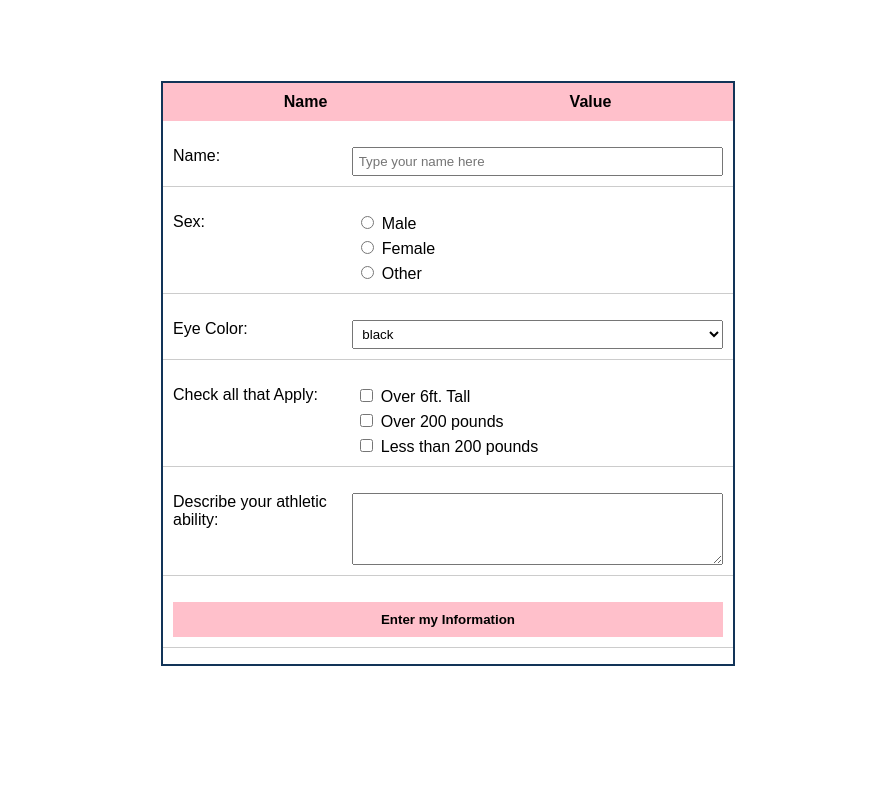
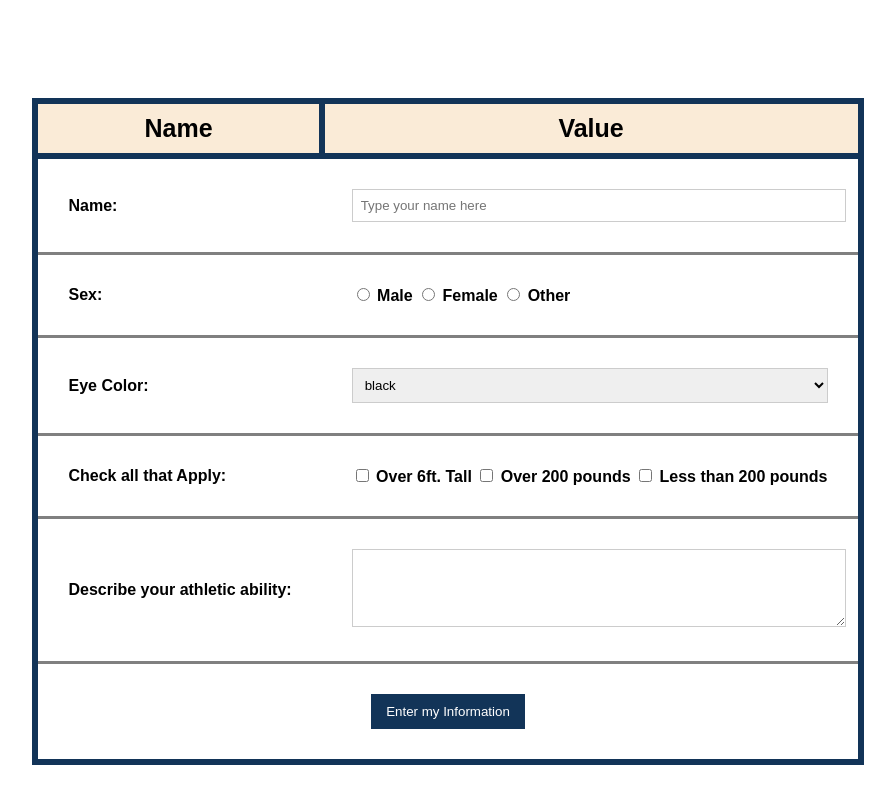
Before and after one commit to senielleb/tableandform, a plain HTML site: page index.html in a window 1280 px wide. Shown: the part 750-1554 px from the top of the page, without its empty margins (192-1087 px from the left). Before the commit the page ends 1516 px from the top, so only its background shows below. Drawn offline with Linux system fonts and the light colour scheme.

Commit message:
Update index.html

```diff
--- a/index.html
+++ b/index.html
@@ -51,72 +51,39 @@
                 background-color: aliceblue;
             }
 
-            form {
-                width: 570px;
-                border: 2px solid #123458;
-                background-color: white;
+            .form-table {
+                border: 4px solid #456789;
+                border-collapse: collapse;
+                margin-top: 20px;
+                border: none;
             }
 
-            .form-header  {
-                display: flex;
-                background-color: pink;
+
+            .one-row td {
+                background-color: #ffffff;
+                padding: 20px;
+                border: none;
+                padding: 30px;
+            }
+
+            label {
                 font-weight: bold;
             }
 
-            .form-header div {
-                flex: 0.5;
-                text-align: center;
-                padding: 10px;
-            }
-
-            .one-row {
-                display: flex;
-                padding: 10px;
-                border-bottom: 1px solid #ccc;
-                align-items: flex-start;
-            }
-
-            .one-row label {
-                flex: 1;
-            }
-
-            .one-row input[type="text"],
-            .one-row select,
-            .one-row textarea {
-                flex: 2;
-                padding: 5px;
-            }
-
-            .one-row .radio-group,
-            .one-row .checkbox-group {
-                flex: 2;
-                display: flex;
-                flex-direction: column;
-                gap: 5px;
+            input[type="text"],
+            select,
+            textarea {
+                width: 100%;
+                padding: 8px;
+                border: 1px solid #ccc;
             }
 
             .submit-btn {
-                width: 100%;
-                padding: 10px;
-                background-color: pink;
-                color: black;
-                font-weight: bold;
+                background-color: #123458;
+                color: white;
+                padding: 10px 15px;
                 border: none;
                 cursor: pointer;
-            }
-
-            .submit-btn:hover {
-                background-color: #b2daeb;
-            }
-
-            .text-left {
-                text-align: left;
-            }
-            .text-center {
-                text-align: center;
-            }
-            .text-right {
-                text-align: right;
             }
 
         </style>
@@ -124,7 +91,7 @@
 
     <body>
         <div class="whole-page">
-            <table>
+            <table class="form-table">
                 <tr>
                     <th colspan="4"> Invoice Tabular Data</th>
                 </tr>
@@ -195,56 +162,62 @@
             </table>
         </div>
         <div class="whole-page">
+            <table>
                 <form>
 
-                <div class="form-header">
-                    <div>Name</div>
-                    <div>Value</div>
-                </div>
+                    <tr class="form-header">
+                        <th>Name</th>
+                        <th>Value</th>
+                    </tr>
 
-                <p class="one-row">
-                  <label for="name">Name:</label>
-                  <input type="text" id="name" placeholder="Type your name here">
-                </p>
+                    <tr class="one-row">
+                    <td><label for="name">Name:</label></td>
+                    <td><input type="text" id="name" placeholder="Type your name here"></td>
+                    </tr>
 
-                <p class="one-row">
-                  <label>Sex:</label>
+                    <tr class="one-row">
+                    <td><label>Sex:</label></td>
+                    <td>
                     <span class="radio-group">
                         <label><input type="radio" name="sex" id="male"> Male</label>
                         <label><input type="radio" name="sex" id="female"> Female</label>
                         <label><input type="radio" name="sex" id="other"> Other</label>
                     </span>
-                </p>
+                    </td>
+                    </tr>
 
-                <p class="one-row">
-                  <label for="eye">Eye Color:</label>
+                    <tr class="one-row">
+                    <td><label for="eye">Eye Color:</label></td>
+                    <td>
                     <select id="eye">
                         <option value="black">black</option>
                         <option value="blue">blue</option>
                         <option value="green">green</option>
                     </select>
-                </p>
+                    </td>
+                    </tr>
 
-                <p class="one-row">
-                  <label>Check all that Apply:</label>
+                    <tr class="one-row">
+                    <td><label>Check all that Apply:</label></td>
+                    <td>
                     <span class="checkbox-group">
                         <label><input type="checkbox"> Over 6ft. Tall</label>
                         <label><input type="checkbox"> Over 200 pounds</label>
                         <label><input type="checkbox"> Less than 200 pounds</label>
                     </span>
-                </p>
+                    </td>
+                    </tr>
 
-                <p class="one-row">
-                  <label for="athletic">Describe your athletic ability:</label>
-                  <textarea id="athletic" rows="4"></textarea>
-                </p>
+                    <tr class="one-row">
+                    <td><label for="athletic">Describe your athletic ability:</label></td>
+                    <td><textarea id="athletic" rows="4"></textarea></td>
+                    </tr>
 
-                <p class="one-row">
-                  <button class="submit-btn" type="submit">Enter my Information</button>
-                </p>
-
+                    <tr class="one-row">
+                    <td colspan="2" style="text-align: center;"><button class="submit-btn" type="submit">Enter my Information</button></td>
+                    </tr>
                 </form>
-
+            </table>
         </div>
     </body>
 </html>
```
Lines whose indentation alone changed are shown as unchanged.
